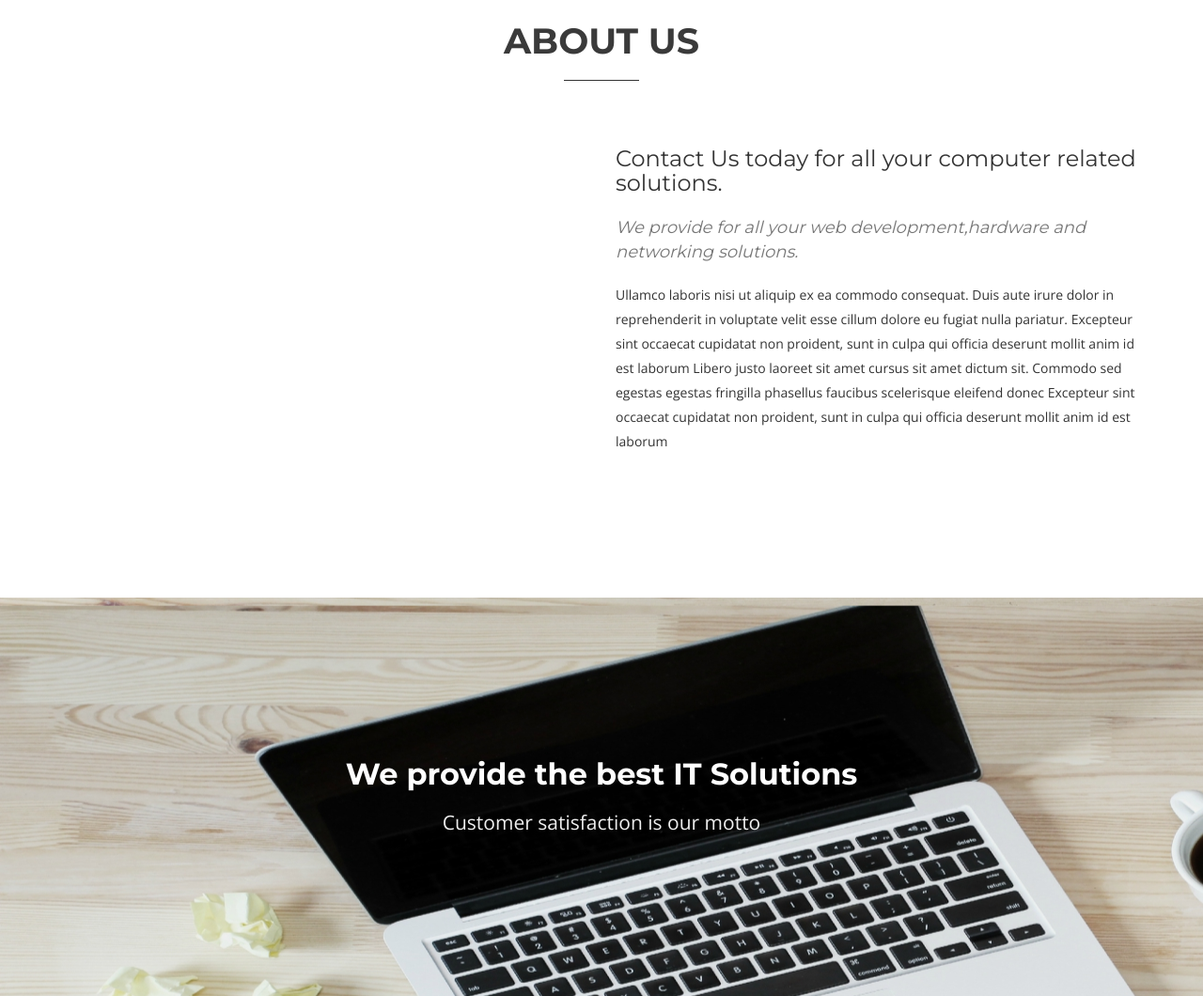
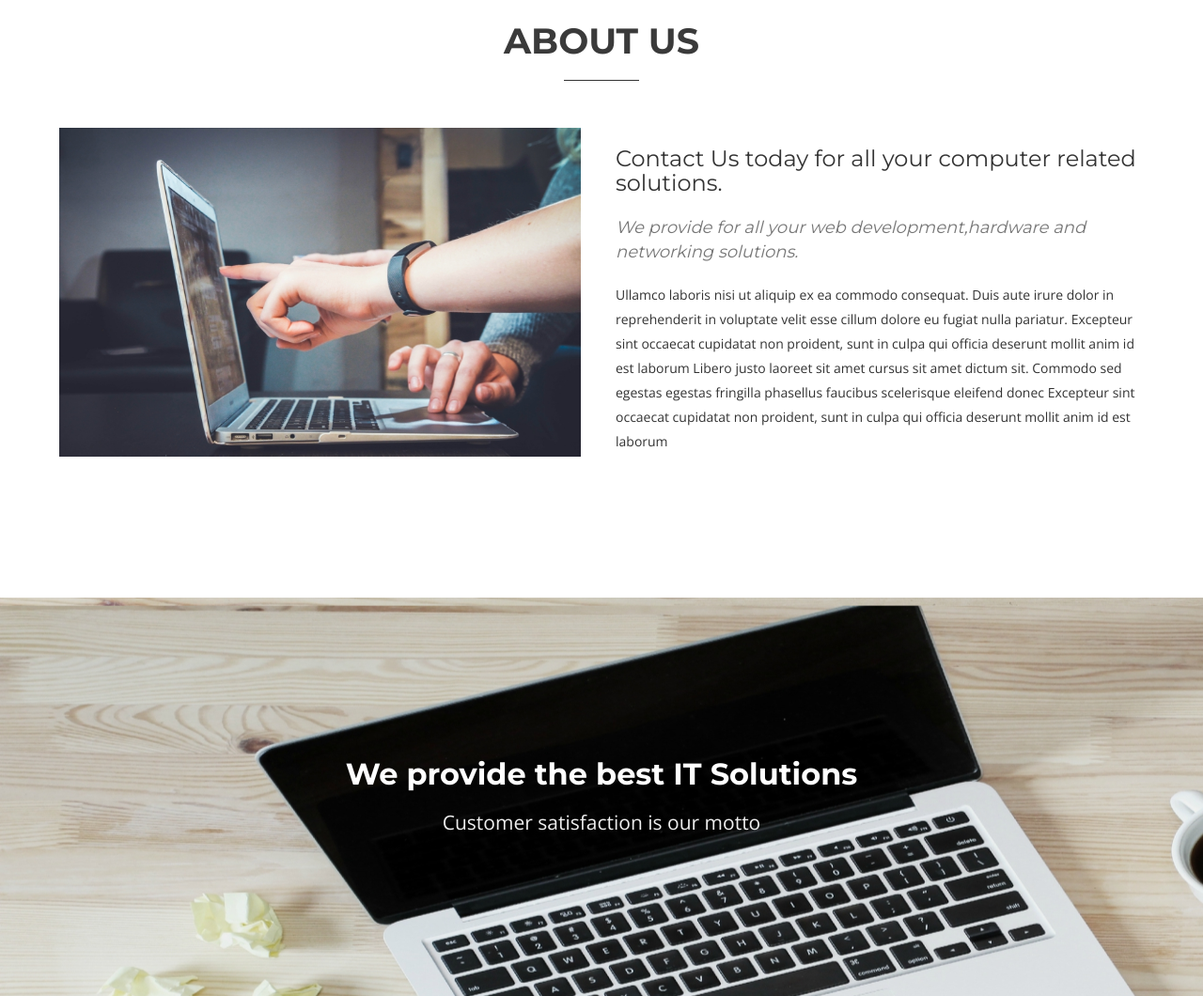
Before and after one commit to shabbir2209/burhaninfotech, a plain HTML site: page index.html in a window 1280 px wide. Shown: the part 947-2007 px from the top of the page at 94% size. Drawn offline with nearby package versions, Linux system fonts and the light colour scheme; animation ran at ten frames a second; files whose address does not match are found by name.

Commit message:
Add files via upload

```diff
--- a/index.html
+++ b/index.html
@@ -80,7 +80,7 @@
       </div>
       <div class="row wow fadeInUp">
         <div class="col-md-6 about-img">
-          <img src="img/About-par01.jpg" alt="">
+          <img src="img/About-1.jpg" alt="">
         </div>
 
         <div class="col-md-6 content">
```
